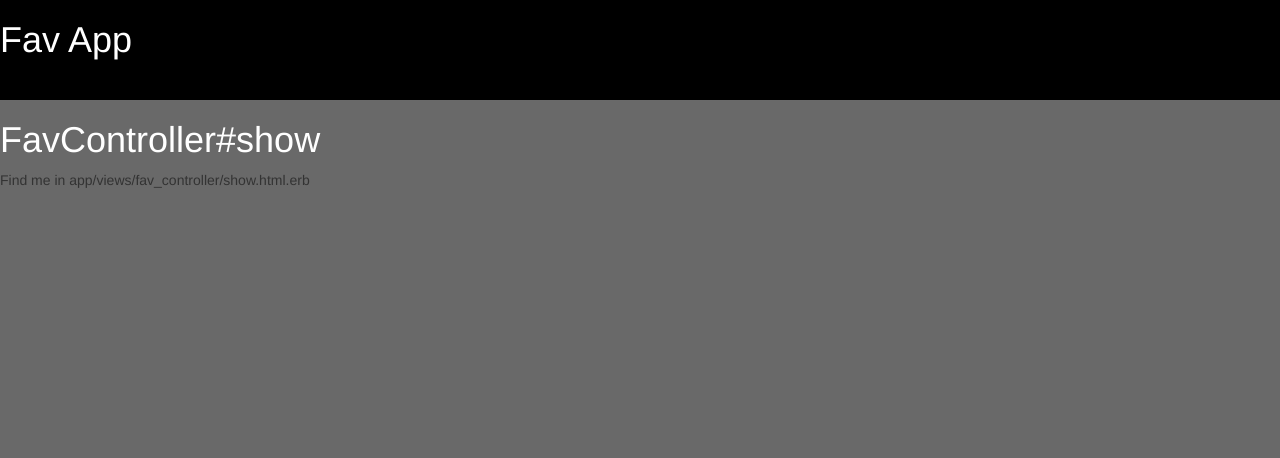
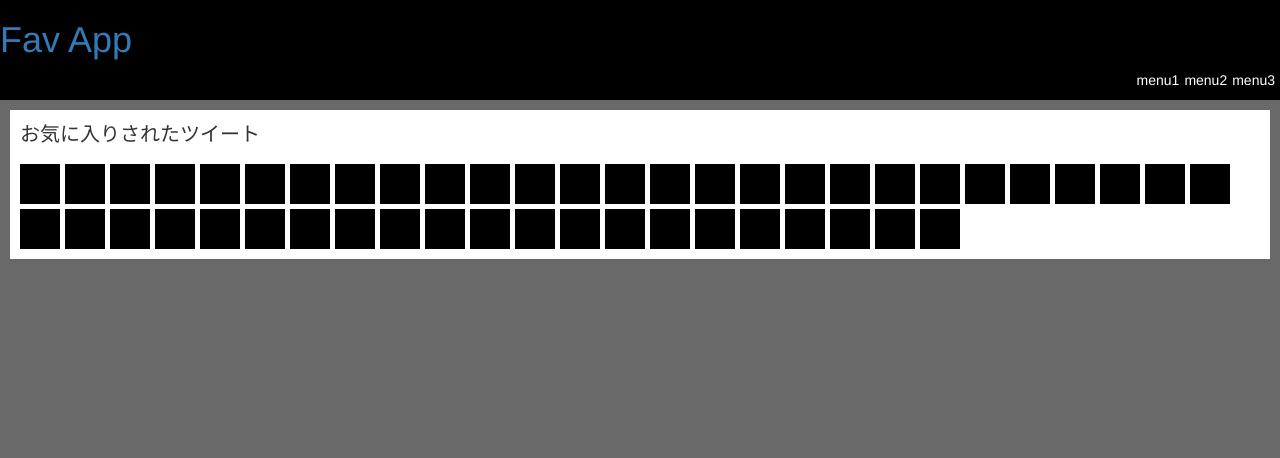
Before and after one commit to KasoriDaisuke/fav_app, a Rails app: page /show in a window 1280 px wide. Shown: the top 458 px of the page. Run offline with Rails 7, Linux system fonts and the light colour scheme; style sheets or scripts are compiled from the project's sources; some libraries are stand-ins or nearby versions.

Commit message:
0221 ressons before

```diff
--- a/app/assets/stylesheets/custom.css.scss
+++ b/app/assets/stylesheets/custom.css.scss
@@ -16,6 +16,18 @@ h1 {
 .header{
   height: 100px;
   background-color: black;
+
+  ul{
+    float: right;
+    }
+
+  li{
+    float: left;
+    list-style-type: none;
+    margin-right: 5px;
+    color: white;
+    }
+
 }
 
 /* footer */
@@ -26,8 +38,27 @@ h1 {
 
 /* tweet */
 .tweet{
+  overflow: hidden;
   padding: 10px;
   margin: 10px;
   width: auto;
   background-color: white;
+
+  a,p {
+    font-size: 20px;
+    }
+
+  ul{
+    padding-left: 0px;
+    }
+
+  li{
+    padding: 20px 20px;
+    float: left;
+    display: block;
+    background-color: black;
+    margin-right: 5px;
+    margin-top: 5px;
+    }
+
 }
--- a/app/views/fav_controller/show.html.erb
+++ b/app/views/fav_controller/show.html.erb
@@ -1,2 +1,52 @@
-<h1>FavController#show</h1>
-<p>Find me in app/views/fav_controller/show.html.erb</p>
+<div class="tweet">
+  <p>お気に入りされたツイート</p>
+  <ul>
+    <li></li>
+    <li></li>
+    <li></li>
+    <li></li>
+    <li></li>
+    <li></li>
+    <li></li>
+    <li></li>
+    <li></li>
+    <li></li>
+    <li></li>
+    <li></li>
+    <li></li>
+    <li></li>
+    <li></li>
+    <li></li>
+    <li></li>
+    <li></li>
+    <li></li>
+    <li></li>
+    <li></li>
+    <li></li>
+    <li></li>
+    <li></li>
+    <li></li>
+    <li></li>
+    <li></li>
+    <li></li>
+    <li></li>
+    <li></li>
+    <li></li>
+    <li></li>
+    <li></li>
+    <li></li>
+    <li></li>
+    <li></li>
+    <li></li>
+    <li></li>
+    <li></li>
+    <li></li>
+    <li></li>
+    <li></li>
+    <li></li>
+    <li></li>
+    <li></li>
+    <li></li>
+    <li></li>
+    <li></li>
+</div>
--- a/app/views/layouts/_header.html.erb
+++ b/app/views/layouts/_header.html.erb
@@ -1,3 +1,8 @@
 <header class="header navbar-fixed-top">
-  <h1>Fav App</h1>
+  <h1><%= link_to "Fav App", root_path %></h1>
+  <ul>
+    <li>menu1</li>
+    <li>menu2</li>
+    <li>menu3</li>
+  </ul>
 </header>
```
Also changed, not shown: app/views/fav_controller/index.html.erb (+10 -0 lines).
